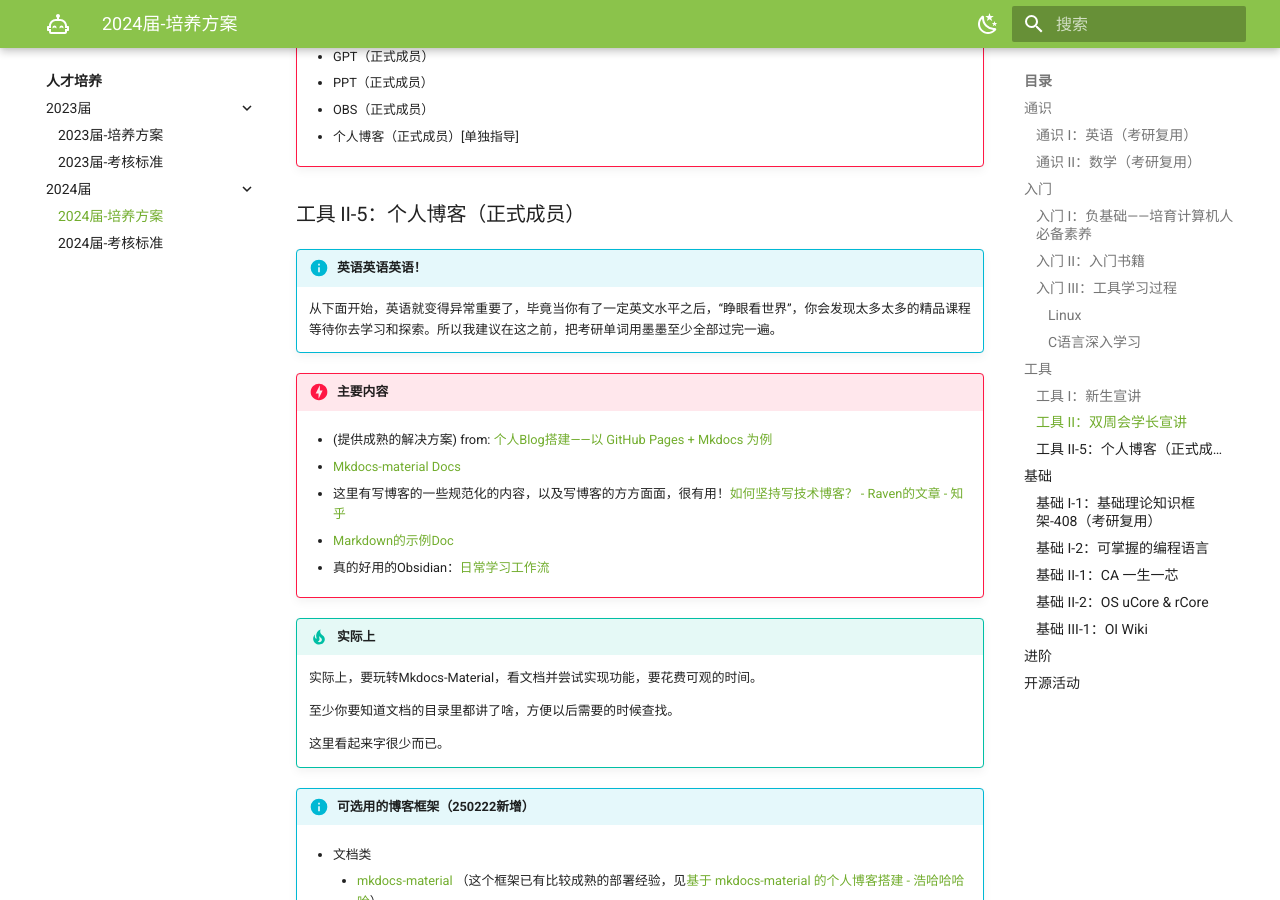
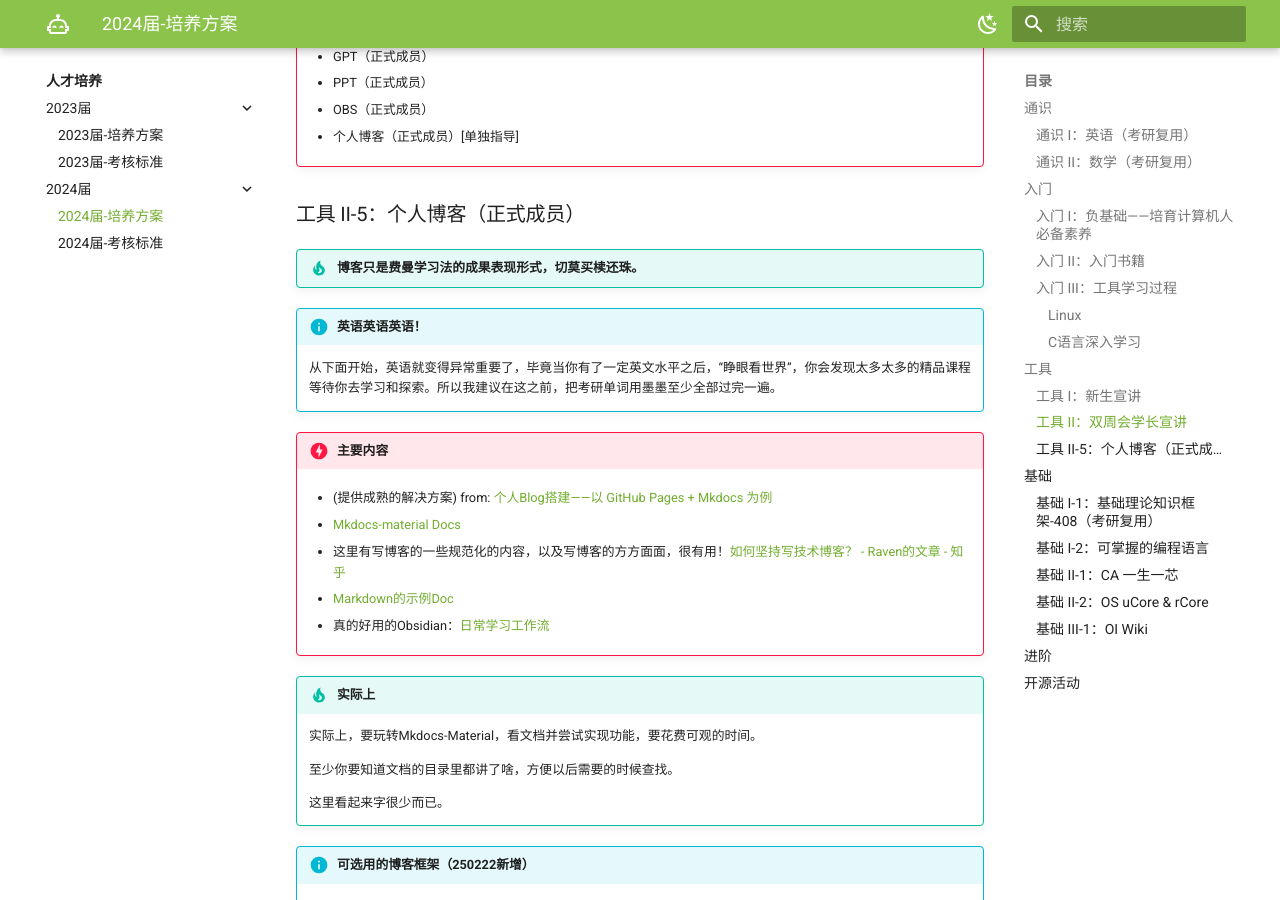
Before and after one commit to Haohahahaha/OSCA, an MkDocs documentation site: the page built from docs/guide/guide-2024.md, in a window 1280 px wide and 900 px high, scrolled down 6145 px. Built offline with MkDocs 1.6.1 and Material for MkDocs 9.7.7, drawn with Linux system fonts in a browser that asks for light colours.

Commit message:
2025-03-18_14:34:05 update

```diff
--- a/docs/guide/guide-2024.md
+++ b/docs/guide/guide-2024.md
@@ -284,6 +284,8 @@
 
 ### 工具 II-5：个人博客（正式成员）<a id="II-5"></a>
 
+!!! tip "博客只是费曼学习法的成果表现形式，切莫买椟还珠。"
+
 !!! info "英语英语英语！"
 
 	从下面开始，英语就变得异常重要了，毕竟当你有了一定英文水平之后，“睁眼看世界”，你会发现太多太多的精品课程等待你去学习和探索。所以我建议在这之前，把考研单词用墨墨至少全部过完一遍。
```
